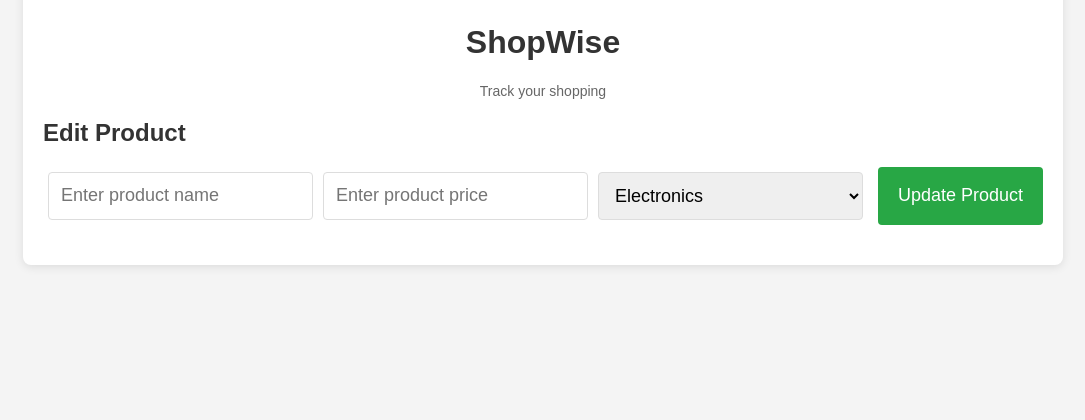
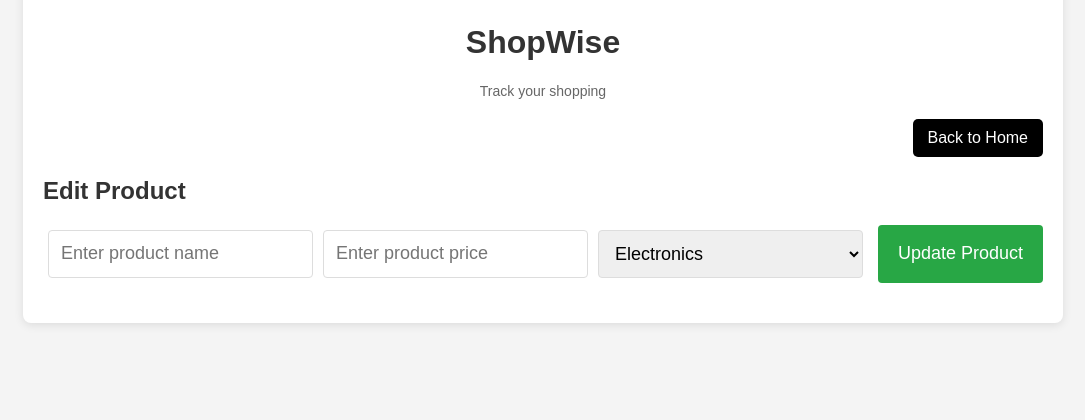
Before and after one commit to haleema336/ShopWise, a Flask app: template templates/edit.html in a window 1280 px wide. Shown: the part 291-711 px from the top of the page, without its empty margins (97-1182 px from the left). Run offline with Flask 3, Linux system fonts and the light colour scheme; the template is opened without the code that fills it, so the values that code supplies are empty.

Commit message:
Modified

```diff
--- a/app.py
+++ b/app.py
@@ -26,7 +26,10 @@ def index():
     per_page = 5
     offset = (page - 1) * per_page
 
-    products_query = Product.query.filter(Product.name.contains(search_query))
+    products_query = Product.query
+    if search_query:
+        products_query = products_query.filter(Product.name.contains(search_query))
+
     if category:
         products_query = products_query.filter(Product.category == category)
 
@@ -35,7 +38,9 @@ def index():
 
     products = products_query.order_by(Product.created_at.desc()).offset(offset).limit(per_page).all()
 
-    return render_template('index.html', products=products, total_pages=total_pages, current_page=page)
+    search_results = bool(search_query and total_products > 0)
+
+    return render_template('index.html', products=products, total_pages=total_pages, current_page=page, search_results=search_results)
 
 @app.route('/add', methods=['POST'])
 def add_product():
@@ -66,7 +71,6 @@ def edit(id):
         return redirect('/')
     return render_template('edit.html', product=product)
 
-
 @app.route('/delete/<int:id>')
 def delete(id):
     product = Product.query.get_or_404(id)
--- a/static/style.css
+++ b/static/style.css
@@ -132,6 +132,27 @@ li {
     border: 1px solid #ddd;
     border-radius: 4px;
 }
+.button-container {
+    display: flex;
+    justify-content: flex-end;
+    margin-top: 20px;
+}
+
+.back-home-button {
+    display: inline-block;
+    background-color: black;
+    color: white;
+    padding: 10px 15px;
+    border: none;
+    border-radius: 5px;
+    text-decoration: none;
+    font-size: 16px;
+    cursor: pointer;
+}
+
+.back-home-button:hover {
+    background-color: grey;
+}
 
 .edit-button, .delete-button {
     background-color: #007bff;
--- a/templates/edit.html
+++ b/templates/edit.html
@@ -13,6 +13,10 @@
         </div>
         <h1>ShopWise</h1>
         <p class="tagline">Track your shopping</p>
+        <div class="button-container">
+            <a href="{{ url_for('index') }}" class="back-home-button">Back to Home</a>
+        </div>
+
         <h2>Edit Product</h2>
         <form action="" method="POST" class="add-product-form">
             <input type="text" name="name" value="{{ product.name }}" placeholder="Enter product name" required>
```
Also changed, not shown: templates/index.html (+32 -0 lines), instance/shop.db.
